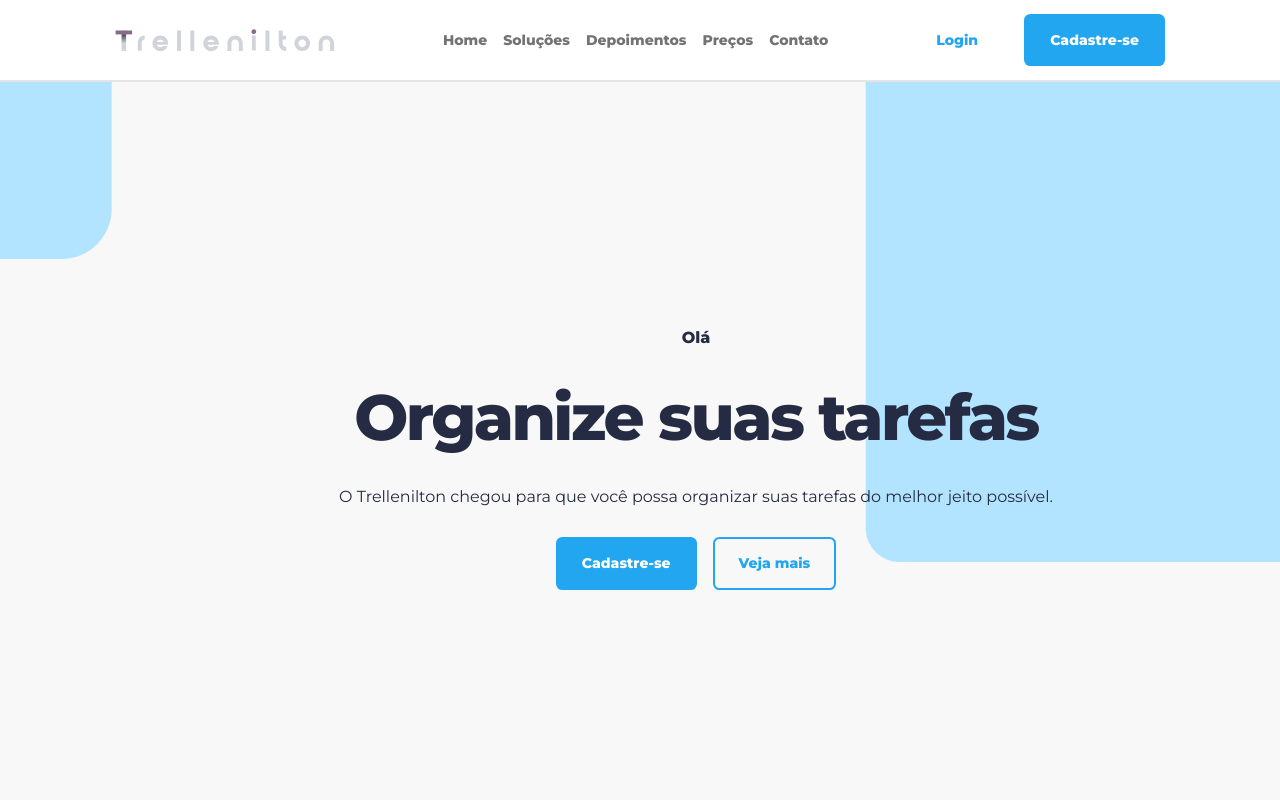
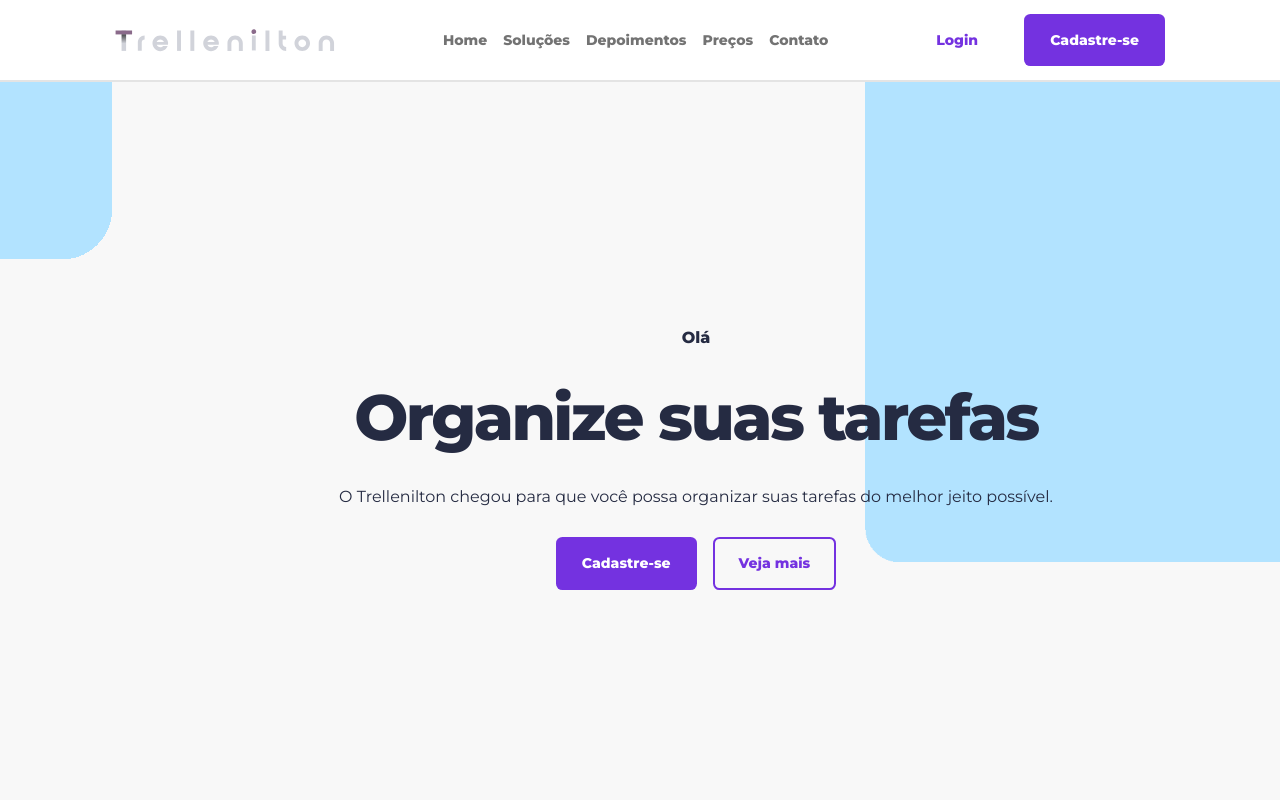
Before and after one commit to DiegoAATrevisan/landing-page, a React (Vite) app: page / in a window 1280 px wide. Shown: the top 800 px of the page. Built offline with nearby package versions, Linux system fonts and the light colour scheme.

Commit message:
Changed some colors

```diff
--- a/src/styles/index.css
+++ b/src/styles/index.css
@@ -18,7 +18,7 @@
   --second-text-color: #737373;
   --light-text-color: #FFF;
   --light-gray: #F8F8F8;
-  --primary-color: #23A6F0;
+  --primary-color: #7432E0;
   --secondary-color: #B2E3FF;
 
   --ff-sans: "Montserrat", system-ui, sans-serif;
@@ -109,3 +109,7 @@ ul {
     --pg-lg: 2rem;
   }
 }
+/*
+.color {
+  --vcolor: #9164da;
+} */
```
Also changed, not shown: src/assets/images/RectangleOne.png, src/assets/images/RectangleTwo.png.
